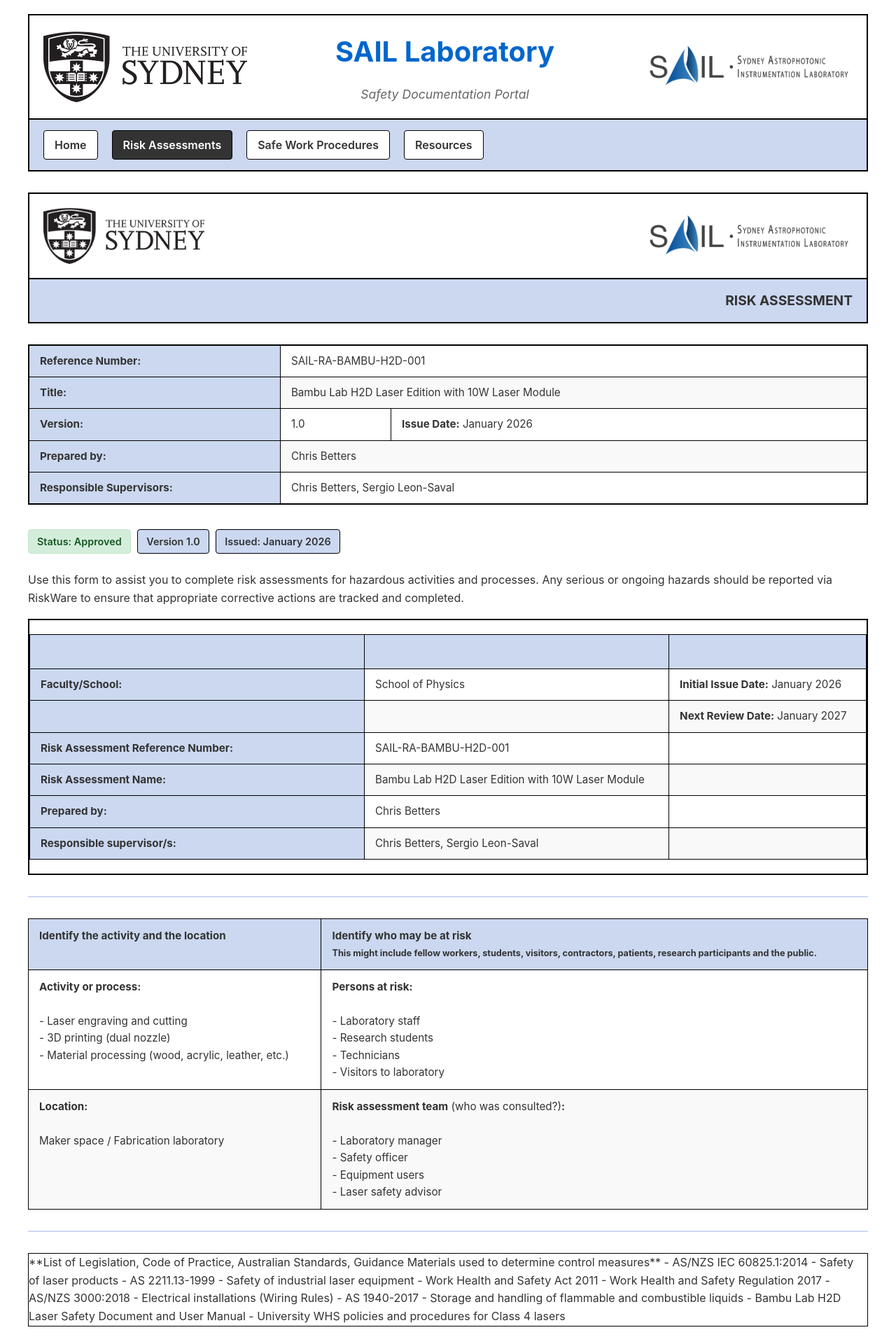
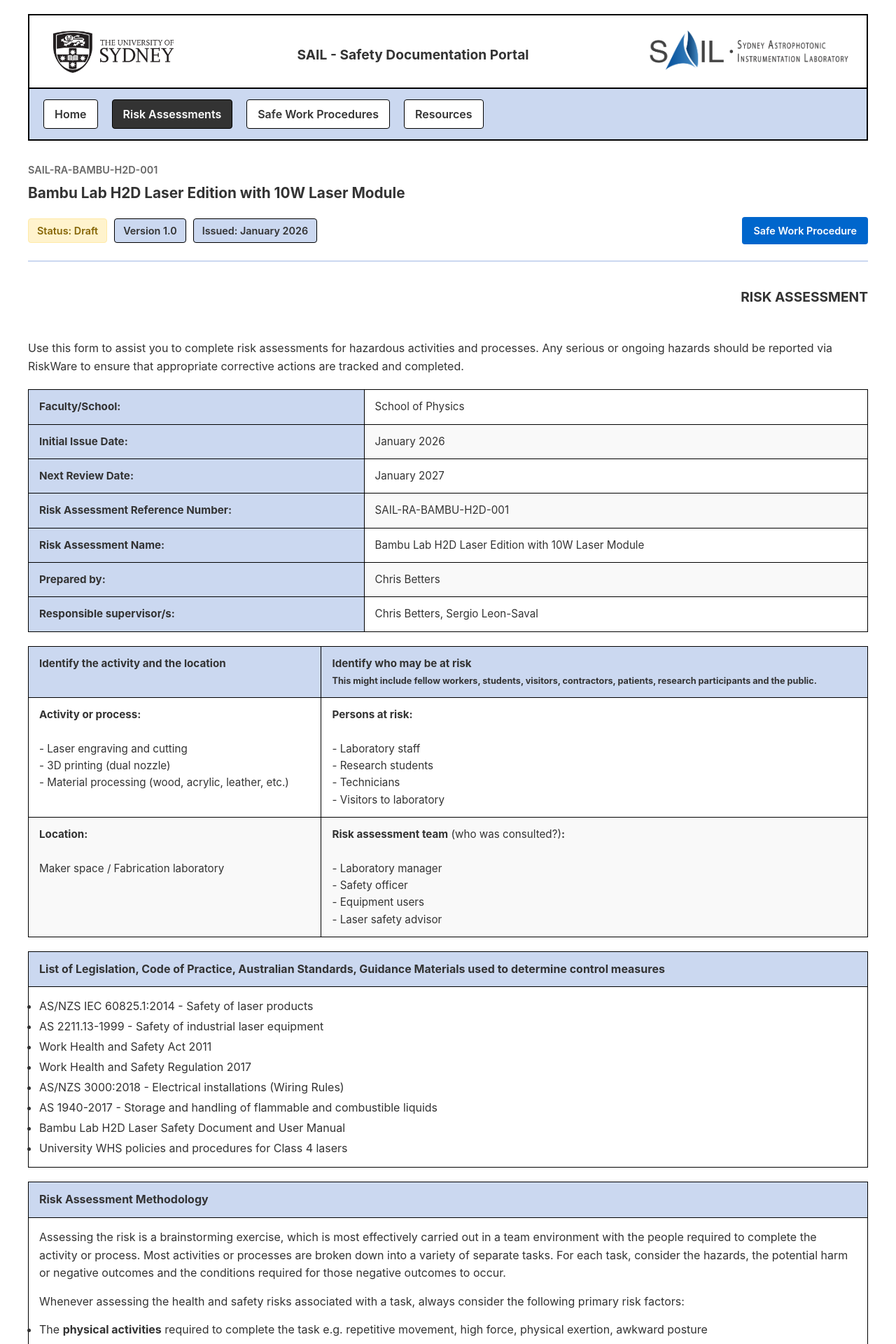
Before and after one commit to SAIL-Labs/SAIL-RA-SWP, a Jekyll site: the page built from _risk_assessments/bambu-h2d.md, in a window 1280 px wide. Shown: the top 1920 px of the page at 70% size. Built offline with Jekyll 4.4.1, drawn with Linux system fonts in a browser that asks for light colours; some of the changed text lies outside the part shown.

Commit message:
tidy up formatting

```diff
--- a/_layouts/default.html
+++ b/_layouts/default.html
@@ -1,5 +1,6 @@
 <!DOCTYPE html>
 <html lang="en">
+
 <head>
   <meta charset="UTF-8">
   <meta name="viewport" content="width=device-width, initial-scale=1.0">
@@ -7,6 +8,7 @@
   <meta name="description" content="{{ page.description | default: site.description }}">
   <link rel="stylesheet" href="{{ '/assets/css/style.css' | relative_url }}">
 </head>
+
 <body>
   <header>
     <div class="header-logos">
@@ -14,8 +16,8 @@
         <img src="{{ '/assets/usyd-logo.png' | relative_url }}" alt="University of Sydney Logo" class="header-logo">
       </div>
       <div class="header-title">
-        <h1>SAIL Laboratory</h1>
-        <p class="subtitle">Safety Documentation Portal</p>
+        <h3>SAIL - Safety Documentation Portal</h3>
+        <!-- <p class="subtitle"></p> -->
       </div>
       <div class="logo-right">
         <img src="{{ '/assets/sail-logo.png' | relative_url }}" alt="SAIL Laboratory Logo" class="header-logo">
@@ -23,9 +25,11 @@
     </div>
     <nav>
       <ul>
-        <li><a href="{{ '/' | relative_url }}" {% if page.url == '/' %}class="active"{% endif %}>Home</a></li>
-        <li><a href="{{ '/#risk-assessments' | relative_url }}" {% if page.url contains 'risk-assessment' %}class="active"{% endif %}>Risk Assessments</a></li>
-        <li><a href="{{ '/#safe-work-procedures-swps' | relative_url }}" {% if page.url contains 'safe-work-procedure' %}class="active"{% endif %}>Safe Work Procedures</a></li>
+        <li><a href="{{ '/' | relative_url }}" {% if page.url=='/' %}class="active" {% endif %}>Home</a></li>
+        <li><a href="{{ '/#risk-assessments' | relative_url }}" {% if page.url contains 'risk-assessment'
+            %}class="active" {% endif %}>Risk Assessments</a></li>
+        <li><a href="{{ '/#safe-work-procedures-swps' | relative_url }}" {% if page.url contains 'safe-work-procedure'
+            %}class="active" {% endif %}>Safe Work Procedures</a></li>
         <li><a href="{{ '/#additional-resources' | relative_url }}">Resources</a></li>
       </ul>
     </nav>
@@ -33,6 +37,41 @@
 
   <main>
     {% if page.doc_type %}
+    <div class="doc-info-section no-print">
+      {% if page.metadata.reference or page.metadata.title %}
+      <div class="doc-title-id">
+        {% if page.metadata.reference %}
+        <div class="doc-id">{{ page.metadata.reference }}</div>
+        {% endif %}
+        {% if page.metadata.title %}
+        <div class="doc-title">{{ page.metadata.title }}</div>
+        {% endif %}
+      </div>
+      {% endif %}
+      <div class="status-badges">
+        <div class="status-left">
+          {% if page.status %}
+          <span class="metadata-badge status-{{ page.status }}">
+            Status: {{ page.status | capitalize }}
+          </span>
+          {% endif %}
+          {% if page.metadata.version %}
+          <span class="metadata-badge">Version {{ page.metadata.version }}</span>
+          {% endif %}
+          {% if page.metadata.issue_date %}
+          <span class="metadata-badge">Issued: {{ page.metadata.issue_date }}</span>
+          {% endif %}
+        </div>
+        {% if page.related_docs %}
+        <div class="related-links">
+          {% for doc in page.related_docs %}
+          <a href="{{ doc.url | relative_url }}" class="related-link">{{ doc.title }}</a>
+          {% endfor %}
+        </div>
+        {% endif %}
+      </div>
+    </div>
+
     <div class="document-header">
       <div class="logo-row">
         <div class="logo-left">
@@ -48,7 +87,7 @@
     </div>
     {% endif %}
 
-    {% if page.metadata %}
+    <!-- {% if page.metadata %}
     <table class="metadata-table">
       {% if page.metadata.reference %}
       <tr>
@@ -88,7 +127,7 @@
       </tr>
       {% endif %}
     </table>
-    {% endif %}
+    {% endif %} -->
 
     {% if page.critical_warning %}
     <div class="critical-safety">
@@ -107,4 +146,5 @@
     <p><em>These documents are safety-critical. Always refer to the latest approved version.</em></p>
   </footer>
 </body>
+
 </html>
--- a/_layouts/document.html
+++ b/_layouts/document.html
@@ -1,20 +1,6 @@
 ---
 layout: default
 ---
-
-{% if page.status %}
-<div style="margin-bottom: 20px;">
-  <span class="metadata-badge status-{{ page.status }}">
-    Status: {{ page.status | capitalize }}
-  </span>
-  {% if page.metadata.version %}
-  <span class="metadata-badge">Version {{ page.metadata.version }}</span>
-  {% endif %}
-  {% if page.metadata.issue_date %}
-  <span class="metadata-badge">Issued: {{ page.metadata.issue_date }}</span>
-  {% endif %}
-</div>
-{% endif %}
 
 {{ content }}
 
--- a/_risk_assessments/bambu-h2d.md
+++ b/_risk_assessments/bambu-h2d.md
@@ -2,7 +2,7 @@
 layout: document
 title: Risk Assessment - Bambu Lab H2D Laser Edition
 doc_type: Risk Assessment
-status: approved
+status: draft
 permalink: /risk-assessments/bambu-h2d/
 metadata:
   reference: SAIL-RA-BAMBU-H2D-001
@@ -45,9 +43,7 @@
 
 </div>
 
----
-
-<div class="legislation-box">
+<div class="legislation-box" markdown="1">
 
 **List of Legislation, Code of Practice, Australian Standards, Guidance Materials used to determine control measures**
 
@@ -62,9 +58,7 @@
 
 </div>
 
----
-
-<div class="methodology-box">
+<div class="methodology-box" markdown="1">
 
 **Risk Assessment Methodology**
 
@@ -81,14 +75,9 @@
 
 </div>
 
----
-
-<div class="page-break"></div>
-
 ## Hazard Assessment Table
 
 <div class="hazard-table-wrapper" markdown="1">
-
 | Task or scenario | Hazard/s | Associated harm, e.g. what could go wrong? | Existing Risk Controls | Current risk rating | Any additional controls required? | Residual risk rating |
 |---|---|---|---|---|---|---|
 | Laser engraving and cutting operations | Class 4 laser radiation (455nm, 10W blue laser). Operates as Class 1 ONLY when all safety systems intact | - Eye damage<br>- Permanent blindness<br>- Severe skin burns<br>- Retinal injury<br>- Fire ignition | - Laser safety windows<br>- Door interlocks (front, top)<br>- Safety window interlocks<br>- Emergency stop button<br>- Auto-stop when opened | **High** | - Mandatory laser safety training<br>- NEVER defeat interlocks<br>- NEVER operate with doors/covers open<br>- Regular interlock testing<br>- Class 4 warning signage<br>- Tag out if damaged | **Low** |
@@ -103,8 +92,6 @@
 | Daily operation | Unattended operation | - Fire<br>- Equipment damage<br>- Delayed emergency response | - Camera monitoring<br>- Multiple safety sensors | **High** | - PROHIBITION of unattended laser operations<br>- Visual line of sight or constant camera monitoring<br>- Sign-in/sign-out procedures | **Low** |
 
 </div>
-
----
 
 ## Implementation of Additional Risk Controls
 
@@ -124,13 +111,11 @@
 | Ventilation filter maintenance schedule | Replacement filters, labour | Technician | Quarterly | N/A |
 | Laser safety eye examination programme (baseline and periodic) | Occupational health service | Laboratory Manager | Prior to use, then as required | TBD |
 
----
 
-<div class="emergency-box">
+## List emergency controls
+<small>These might include how to deal with fires, spills, emergency shutdown of equipment, exposure to hazardous materials and adverse reactions or the deteriorating condition of patients/research participants in our care.</small>
 
-**List emergency controls**
-
-<small>These might include how to deal with fires, spills, emergency shutdown of equipment, exposure to hazardous materials and adverse reactions or the deteriorating condition of patients/research participants in our care.</small>
+<div class="emergency-box" markdown="1">
 
 ### CRITICAL: Class 4 Laser Safety
 
@@ -210,8 +195,6 @@
 
 </div>
 
----
-
 <div class="page-break"></div>
 
 ## REVIEW
@@ -229,7 +212,6 @@
 
 </div>
 
----
 
 ## Risk Matrix
 
--- a/assets/css/style.css
+++ b/assets/css/style.css
@@ -4,7 +4,7 @@
   --header-blue: rgb(203, 216, 240);
   --text-color: #333;
   --border-color: #000;
-  --link-color: #0066cc;
+  --link-color: #468BC5;
 }
 
 /* Use sans-serif font like Helvetica */
@@ -18,24 +18,86 @@
   background: #fff;
 }
 
+/* Document info section */
+.doc-info-section {
+  margin-bottom: 20px;
+  padding-bottom: 20px;
+  border-bottom: 2px solid var(--header-blue);
+}
+
+.doc-title-id {
+  margin-bottom: 15px;
+}
+
+.doc-id {
+  font-size: 0.9em;
+  font-weight: 600;
+  color: #666;
+  margin-bottom: 5px;
+}
+
+.doc-title {
+  font-size: 1.3em;
+  font-weight: 700;
+  color: var(--text-color);
+}
+
+/* Status badges styling */
+.status-badges {
+  display: flex;
+  justify-content: space-between;
+  align-items: center;
+  flex-wrap: wrap;
+  gap: 10px;
+}
+
+.status-left {
+  display: flex;
+  flex-wrap: wrap;
+  gap: 5px;
+}
+
+.related-links {
+  display: flex;
+  gap: 10px;
+}
+
+.related-link {
+  padding: 8px 16px;
+  background: #0066cc;
+  color: white !important;
+  text-decoration: none !important;
+  border-radius: 4px;
+  font-weight: 600;
+  font-size: 0.9em;
+  transition: background 0.2s;
+}
+
+.related-link:hover {
+  background: #0052a3;
+  text-decoration: none !important;
+}
+
 /* Document header styling */
 .document-header {
-  border: 2px solid var(--border-color);
   margin-bottom: 30px;
-  background: #fff;
 }
 
 .document-header .logo-row {
-  display: flex;
-  justify-content: space-between;
-  align-items: center;
-  padding: 20px;
-  border-bottom: 2px solid var(--border-color);
+  display: none;
+}
+
+@media print {
+  .document-header .logo-row {
+    display: flex;
+    justify-content: space-between;
+    align-items: center;
+    padding: 20px 0;
+  }
 }
 
 .document-header .title-row {
-  background: var(--header-blue);
-  padding: 15px 20px;
+  padding: 15px 0;
   text-align: right;
   font-weight: bold;
   font-size: 1.2em;
@@ -104,37 +166,49 @@
   background-color: #f9f9f9;
 }
 
+/* Lists styling */
+ul, ol {
+  margin: 10px 0 10px 10px;
+  padding-inline-start: 20px;
+}
+
+li {
+  margin: 5px 0;
+  line-height: 1.5;
+}
+
+/* Nested lists */
+ul ul, ol ul, ul ol, ol ol {
+  margin: 5px 0 5px 0;
+  padding-inline-start: 25px;
+}
+
+/* Lists in table cells */
+table td ul,
+table td ol {
+  margin: 5px 0 5px 5px;
+  padding-inline-start: 20px;
+}
+
+table td li {
+  margin: 3px 0;
+  line-height: 1.4;
+}
+
 /* Metadata table at top of document */
 .metadata-table {
-  border: 2px solid var(--border-color);
-  margin-bottom: 30px;
+  /* border: 2px solid var(--border-color); */
+  /* margin-bottom: 30px; */
 }
 
 .metadata-table td {
-  padding: 10px 15px;
+  /* padding: 10px 15px; */
 }
 
 .metadata-table .label {
   background: var(--header-blue);
   font-weight: bold;
   width: 30%;
-}
-
-/* Lists styling */
-ul, ol {
-  margin: 10px 0;
-  padding-left: 30px;
-}
-
-ul li, ol li {
-  margin: 5px 0;
-  line-height: 1.5;
-}
-
-/* Nested lists */
-ul ul, ol ul, ul ol, ol ol {
-  margin: 5px 0;
-  padding-left: 25px;
 }
 
 /* Warning boxes for critical information */
@@ -224,19 +298,35 @@
 }
 
 .header-logo {
-  max-width: 300px;
-  /* max-height: 80px; */
   width: auto;
   height: auto;
   object-fit: contain;
 }
 
-.doc-logo {
+.logo-left .header-logo {
+  max-width: 300px;
+  max-height: 60px;
+}
+
+.logo-right .header-logo {
   max-width: 300px;
   max-height: 80px;
+}
+
+.doc-logo {
   width: auto;
   height: auto;
   object-fit: contain;
+}
+
+.logo-left .doc-logo {
+  max-width: 300px;
+  max-height: 80px;
+}
+
+.logo-right .doc-logo {
+  max-width: 300px;
+  max-height: 80px;
 }
 
 .header-title {
@@ -377,9 +467,9 @@
 
 /* Landing page specific styles */
 .hero-section {
-  background: linear-gradient(135deg, #667eea 0%, #764ba2 100%);
+  background: linear-gradient(135deg, #004D99 0%, #468BC5 100%);
   color: white;
-  padding: 60px 40px;
+  padding: 10px 10px;
   border-radius: 8px;
   margin-bottom: 40px;
   text-align: center;
@@ -492,12 +582,22 @@
     margin: 10px 0;
   }
 
-  .header-logo {
+  .logo-left .header-logo {
     max-width: 150px;
     max-height: 80px;
   }
 
-  .doc-logo {
+  .logo-right .header-logo {
+    max-width: 150px;
+    max-height: 80px;
+  }
+
+  .logo-left .doc-logo {
+    max-width: 120px;
+    max-height: 60px;
+  }
+
+  .logo-right .doc-logo {
     max-width: 120px;
     max-height: 60px;
   }
@@ -619,8 +719,8 @@
 /* Metadata table at start of RA */
 .metadata-table table {
   width: 100%;
-  border: 1px solid var(--border-color);
-  margin-bottom: 20px;
+  /* border: 1px solid var(--border-color); */
+  /* margin-bottom: 20px; */
 }
 
 .metadata-table table td:first-child {
@@ -630,8 +730,8 @@
 }
 
 .metadata-table table td {
-  border: 1px solid var(--border-color);
-  padding: 10px 15px;
+  /* border: 1px solid var(--border-color); */
+  /* padding: 10px 15px; */
 }
 
 /* Activity and persons table */
@@ -658,44 +758,50 @@
 .methodology-box {
   border: 1px solid var(--border-color);
   margin: 20px 0;
+  padding: 0;
 }
 
-.legislation-box > strong:first-child,
-.methodology-box > strong:first-child {
-  display: block;
+.legislation-box > p:first-child,
+.methodology-box > p:first-child {
   background-color: var(--header-blue);
   padding: 12px 15px;
   font-weight: bold;
   border-bottom: 1px solid var(--border-color);
+  margin: 0;
 }
 
-.legislation-box,
-.methodology-box {
-  padding: 0;
+.legislation-box > p:first-child strong,
+.methodology-box > p:first-child strong {
+  font-weight: bold;
 }
 
 .legislation-box > *:not(:first-child),
 .methodology-box > *:not(:first-child) {
   padding: 0 15px;
+  margin: 15px 0;
 }
 
-.legislation-box ul,
-.methodology-box ul {
+
+.legislation-box p,
+.methodology-box p {
   margin: 15px 0;
-  padding-left: 45px;
 }
 
-/* Hazard assessment table - landscape style */
+/* Hazard assessment table */
 .hazard-table-wrapper {
-  overflow-x: auto;
   margin: 20px 0;
+}
+
+.hazard-table-wrapper > p {
+  margin: 0;
 }
 
 .hazard-table-wrapper table {
   width: 100%;
-  min-width: 1400px;
   border: 1px solid var(--border-color);
   font-size: 0.85em;
+  table-layout: fixed;
+  margin: 0;
 }
 
 .hazard-table-wrapper table th {
@@ -717,6 +823,28 @@
   background-color: #f9f9f9;
 }
 
+/* Hazard table column widths */
+.hazard-table-wrapper table th:nth-child(1),
+.hazard-table-wrapper table td:nth-child(1) { width: 12%; } /* Task/scenario */
+
+.hazard-table-wrapper table th:nth-child(2),
+.hazard-table-wrapper table td:nth-child(2) { width: 12%; } /* Hazards */
+
+.hazard-table-wrapper table th:nth-child(3),
+.hazard-table-wrapper table td:nth-child(3) { width: 14%; } /* Associated harm */
+
+.hazard-table-wrapper table th:nth-child(4),
+.hazard-table-wrapper table td:nth-child(4) { width: 18%; } /* Existing controls */
+
+.hazard-table-wrapper table th:nth-child(5),
+.hazard-table-wrapper table td:nth-child(5) { width: 8%; } /* Current risk */
+
+.hazard-table-wrapper table th:nth-child(6),
+.hazard-table-wrapper table td:nth-child(6) { width: 28%; } /* Additional controls */
+
+.hazard-table-wrapper table th:nth-child(7),
+.hazard-table-wrapper table td:nth-child(7) { width: 8%; } /* Residual risk */
+
 /* Emergency controls box */
 .emergency-box {
   border: 1px solid var(--border-color);
@@ -724,24 +852,29 @@
   padding: 0;
 }
 
-.emergency-box > strong:first-child {
-  display: block;
+.emergency-box > p:first-child {
   background-color: var(--header-blue);
   padding: 12px 15px;
   font-weight: bold;
   border-bottom: 1px solid var(--border-color);
+  margin: 0;
 }
 
-.emergency-box > small {
-  display: block;
+.emergency-box > p:first-child strong {
+  font-weight: bold;
+}
+
+.emergency-box > p:nth-child(2) {
   background-color: var(--header-blue);
   padding: 8px 15px;
   border-bottom: 1px solid var(--border-color);
   font-size: 0.9em;
+  margin: 0;
 }
 
-.emergency-box > *:not(:first-child):not(small) {
+.emergency-box > *:not(:first-child):not(:nth-child(2)) {
   padding: 0 15px;
+  margin: 15px 0;
 }
 
 .emergency-box h3,
@@ -750,6 +883,11 @@
   border: none;
   margin-top: 15px;
   padding: 0;
+}
+
+
+.emergency-box p {
+  margin: 15px 0;
 }
 
 /* Review table */
@@ -776,21 +914,69 @@
 }
 
 @media print {
+  /* Preserve colors when printing */
+  * {
+    -webkit-print-color-adjust: exact !important;
+    print-color-adjust: exact !important;
+    color-adjust: exact !important;
+  }
+
+  /* Hide elements that shouldn't print */
+  .no-print,
+  .doc-info-section {
+    display: none !important;
+  }
+
   .page-break {
     page-break-before: always;
   }
 
-  .hazard-table-wrapper {
+  /* Keep headers with their following content */
+  h1, h2, h3, h4, h5, h6 {
+    page-break-after: avoid;
+  }
+
+  /* Prevent page breaks inside critical sections only */
+  .critical-safety,
+  .danger-box,
+  .warning-box {
     page-break-inside: avoid;
   }
 
-  /* Rotate hazard table to landscape if needed */
-  .hazard-table-wrapper {
-    transform-origin: top left;
+  /* Allow tables to split across pages */
+  table {
+    page-break-inside: auto;
   }
 
-  /* Force landscape for hazard assessment table page */
-  @page hazard-page {
-    size: landscape;
+  /* Avoid breaking table rows */
+  tr {
+    page-break-inside: avoid;
+  }
+
+  /* Optimize hazard table for printing */
+  .hazard-table-wrapper table {
+    font-size: 8pt;
+    line-height: 1.3;
+  }
+
+  .hazard-table-wrapper table th,
+  .hazard-table-wrapper table td {
+    padding: 6px 8px;
+  }
+
+  .hazard-table-wrapper table th {
+    font-size: 8.5pt;
+  }
+
+  /* Compact spacing for lists in tables when printing */
+  table ul,
+  table ol {
+    margin: 3px 0 3px 5px;
+    padding-inline-start: 18px;
+  }
+
+  table li {
+    margin: 2px 0;
+    line-height: 1.3;
   }
 }
```
Also changed, not shown: other parts of _risk_assessments/bambu-h2d.md (+8 -10 lines), _safe_work_procedures/bambu-h2d.md (+1 -3 lines), index.md (+2 -2 lines), 1 other file.
